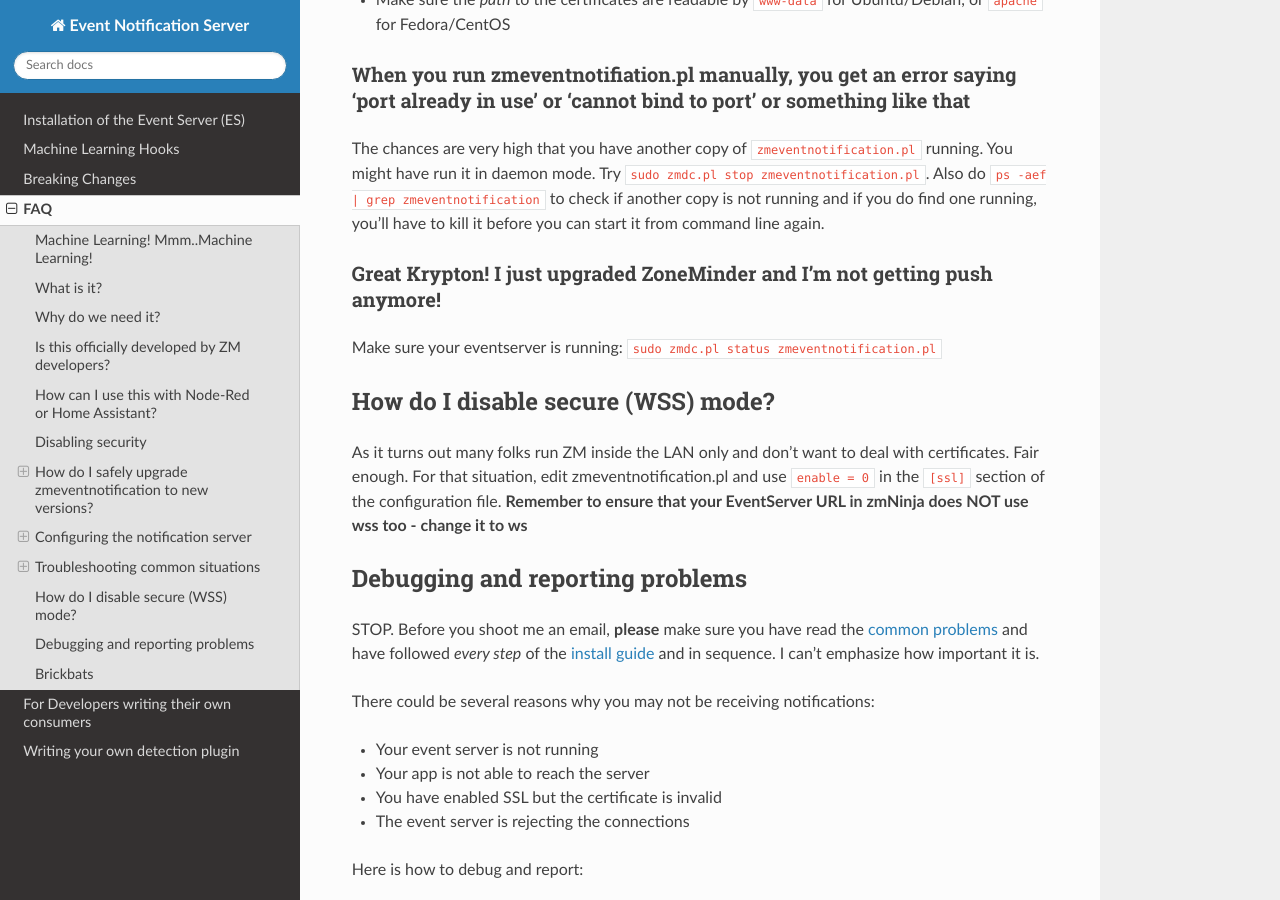
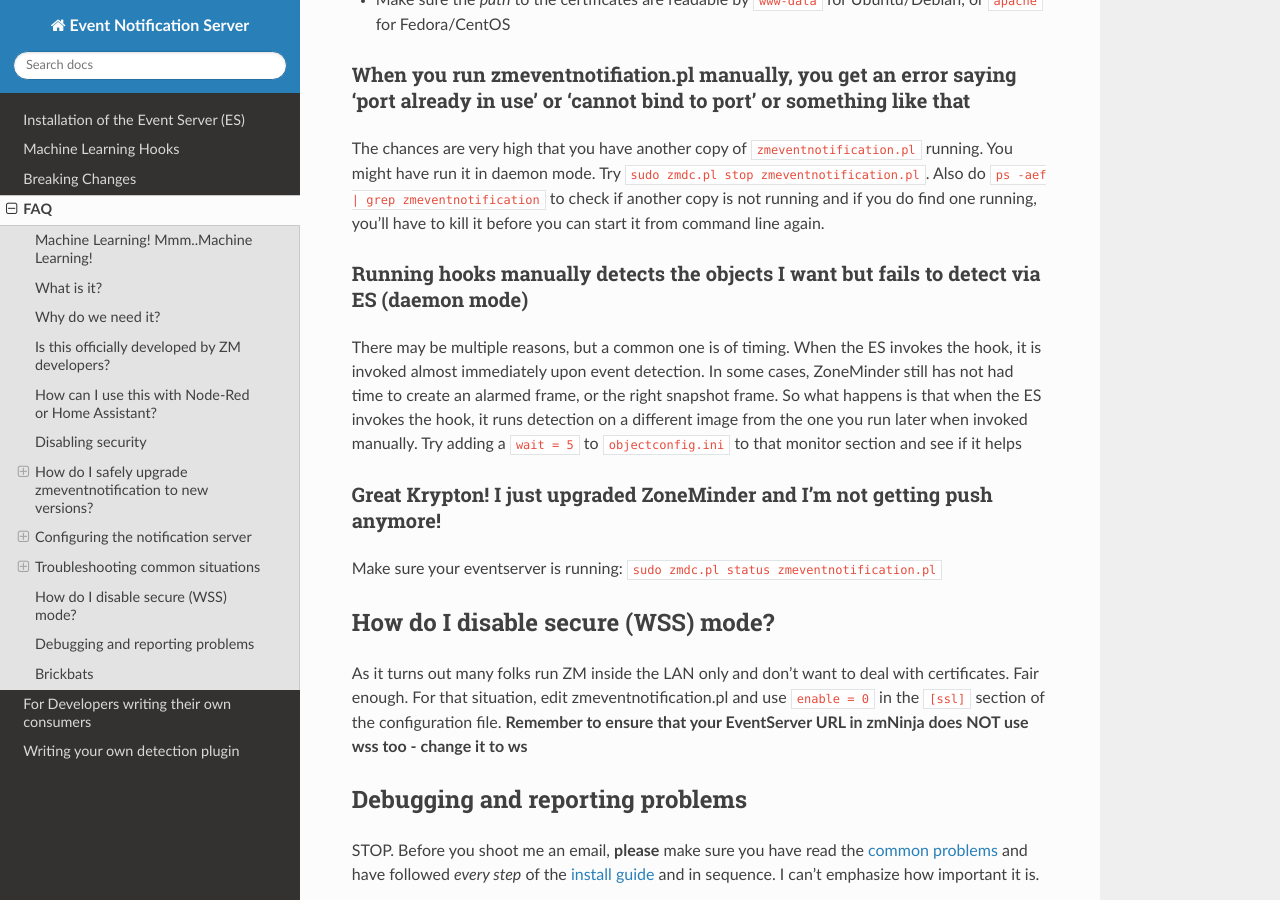
Before and after one commit to ZoneMinder/zmeventnotification, a Sphinx documentation site: the page built from docs/guides/faq.rst, in a window 1280 px wide and 900 px high, scrolled down 7552 px. Built offline with Sphinx 7.4.7 and the Read the Docs theme 2.0.0, drawn with Linux system fonts in a browser that asks for light colours.

Commit message:
Added hook note about manual/vs/daemon difference in image

```diff
--- a/docs/guides/faq.rst
+++ b/docs/guides/faq.rst
@@ -402,6 +402,12 @@
 running and if you do find one running, you'll have to kill it before
 you can start it from command line again.
 
+Running hooks manually detects the objects I want but fails to detect via ES (daemon mode)
+~~~~~~~~~~~~~~~~~~~~~~~~~~~~~~~~~~~~~~~~~~~~~~~~~~~~~~~~~~~~~~~~~~~~~~~~~~~~~~~~~~~~~~~~~~~~
+
+There may be multiple reasons, but a common one is of timing. When the ES invokes the hook, it is invoked almost immediately upon event detection. In some cases, ZoneMinder still has not had time to create an alarmed frame, or the right snapshot frame. So what happens is that when the ES invokes the hook, it runs detection on a different image from the one you run later when invoked manually. Try adding a ``wait = 5`` to ``objectconfig.ini`` to that monitor section and see if it helps
+
+
 Great Krypton! I just upgraded ZoneMinder and I'm not getting push anymore!
 ~~~~~~~~~~~~~~~~~~~~~~~~~~~~~~~~~~~~~~~~~~~~~~~~~~~~~~~~~~~~~~~~~~~~~~~~~~~
 
```
